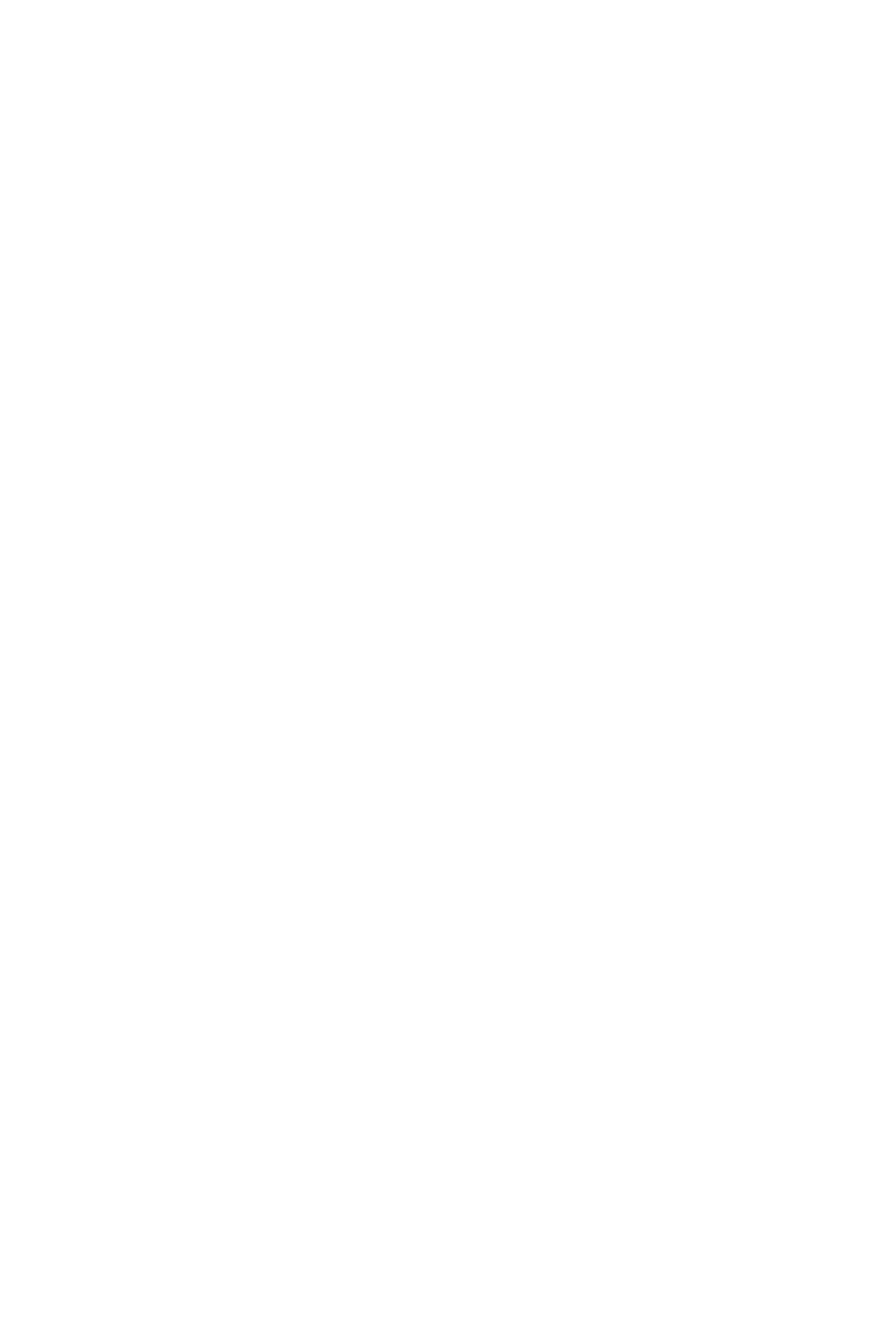
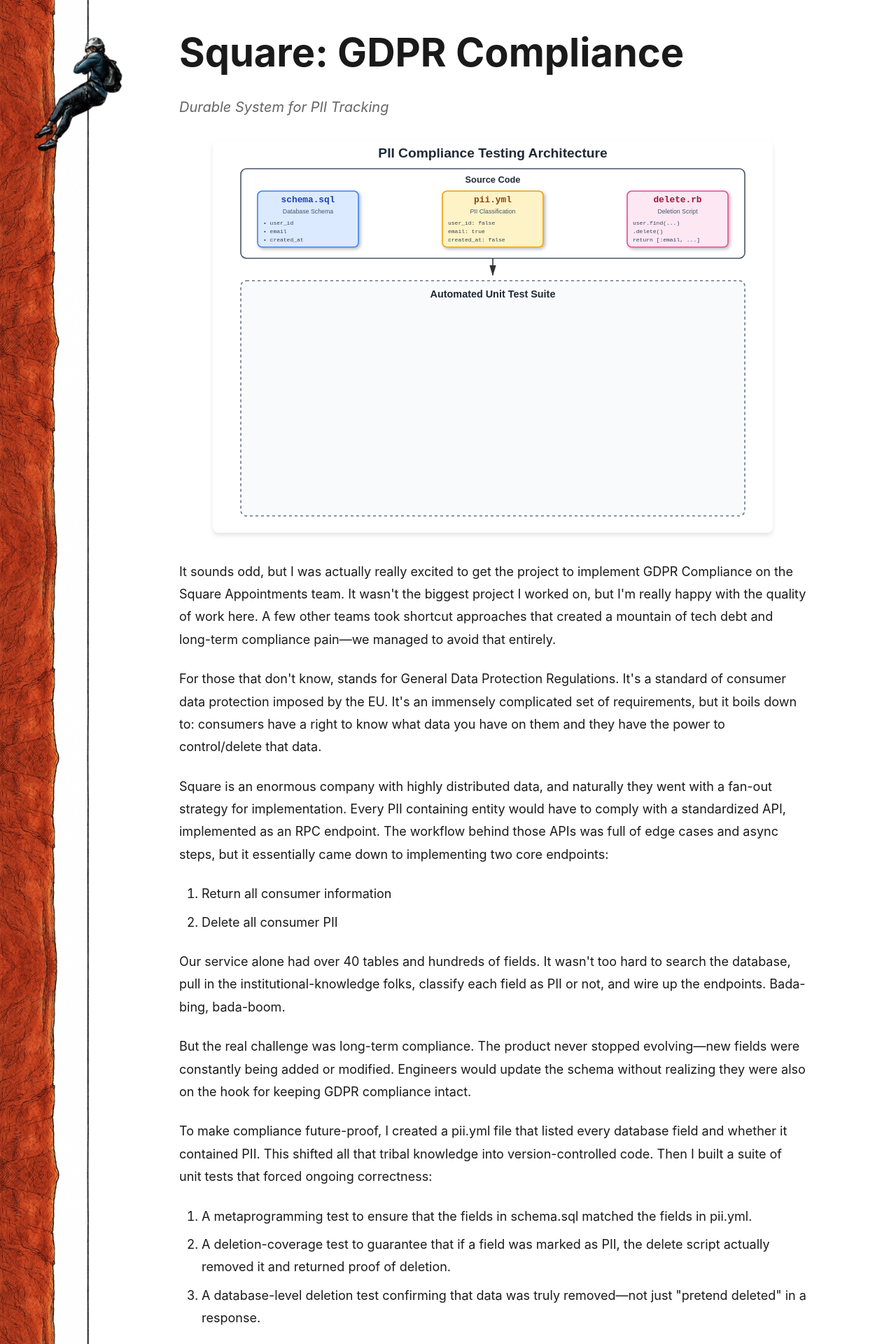
Before and after one commit to iankchristie/portfolio, a React (Vite) app: page /gdpr in a window 1280 px wide. Before the commit this address had no page. Shown: the part 200-2120 px from the top of the page at 70% size. Before the commit the page ends 800 px from the top, so only its background shows below. Built offline with nearby package versions, Linux system fonts and the light colour scheme.

Commit message:
GDPR compliance page.

```diff
--- /dev/null
+++ b/src/components/pages/GDPR.jsx
@@ -0,0 +1,110 @@
+import { Layout } from '../layout/Layout';
+import { ProjectNavigation } from '../navigation/ProjectNavigation';
+
+export function GDPR() {
+  return (
+    <Layout showRappeller={true}>
+      <div style={{
+        width: '100%',
+        margin: '0 auto',
+        padding: 'clamp(1rem, 3vw, 2rem)'
+      }}>
+        <ProjectNavigation currentLink="/gdpr" position="top" />
+
+        <h1 style={{
+          fontSize: 'clamp(2.5rem, 5vw, 3.5rem)',
+          marginBottom: '1rem',
+          color: '#1a1a1a'
+        }}>
+          Square: GDPR Compliance
+        </h1>
+
+        <p style={{
+          fontSize: 'clamp(1rem, 2vw, 1.25rem)',
+          color: '#666',
+          marginBottom: '2rem',
+          fontStyle: 'italic'
+        }}>
+          Durable System for PII Tracking
+        </p>
+
+        <div style={{
+          width: '100%',
+          maxWidth: '800px',
+          margin: '2rem auto',
+        }}>
+          <img
+            src={`${import.meta.env.BASE_URL}pii-compliance-process4.svg`}
+            alt="PII Compliance Process Diagram"
+            style={{
+              width: '100%',
+              height: 'auto',
+              borderRadius: '8px',
+              boxShadow: '0 4px 6px rgba(0, 0, 0, 0.1)'
+            }}
+          />
+        </div>
+
+        <div style={{
+          fontSize: 'clamp(1rem, 2vw, 1.125rem)',
+          lineHeight: '1.8',
+          color: '#1a1a1a',
+          marginBottom: '3rem'
+        }}>
+          <p style={{ marginBottom: '1.5rem' }}>
+            It sounds odd, but I was actually really excited to get the project to implement GDPR Compliance on the Square Appointments team. It wasn't the biggest project I worked on, but I'm really happy with the quality of work here. A few other teams took shortcut approaches that created a mountain of tech debt and long-term compliance pain—we managed to avoid that entirely.
+          </p>
+
+          <p style={{ marginBottom: '1.5rem' }}>
+            For those that don't know, stands for General Data Protection Regulations. It's a standard of consumer data protection imposed by the EU. It's an immensely complicated set of requirements, but it boils down to: consumers have a right to know what data you have on them and they have the power to control/delete that data.
+          </p>
+
+          <p style={{ marginBottom: '1.5rem' }}>
+            Square is an enormous company with highly distributed data, and naturally they went with a fan-out strategy for implementation. Every PII containing entity would have to comply with a standardized API, implemented as an RPC endpoint. The workflow behind those APIs was full of edge cases and async steps, but it essentially came down to implementing two core endpoints:
+          </p>
+
+          <ol style={{
+            paddingLeft: '2rem',
+            marginBottom: '1.5rem'
+          }}>
+            <li style={{ marginBottom: '0.5rem' }}>Return all consumer information</li>
+            <li style={{ marginBottom: '0.5rem' }}>Delete all consumer PII</li>
+          </ol>
+
+          <p style={{ marginBottom: '1.5rem' }}>
+            Our service alone had over 40 tables and hundreds of fields. It wasn't too hard to search the database, pull in the institutional-knowledge folks, classify each field as PII or not, and wire up the endpoints. Bada-bing, bada-boom.
+          </p>
+
+          <p style={{ marginBottom: '1.5rem' }}>
+            But the real challenge was long-term compliance. The product never stopped evolving—new fields were constantly being added or modified. Engineers would update the schema without realizing they were also on the hook for keeping GDPR compliance intact.
+          </p>
+
+          <p style={{ marginBottom: '1.5rem' }}>
+            To make compliance future-proof, I created a pii.yml file that listed every database field and whether it contained PII. This shifted all that tribal knowledge into version-controlled code. Then I built a suite of unit tests that forced ongoing correctness:
+          </p>
+
+          <ol style={{
+            paddingLeft: '2rem',
+            marginBottom: '1.5rem'
+          }}>
+            <li style={{ marginBottom: '0.5rem' }}>
+              A metaprogramming test to ensure that the fields in schema.sql matched the fields in pii.yml.
+            </li>
+            <li style={{ marginBottom: '0.5rem' }}>
+              A deletion-coverage test to guarantee that if a field was marked as PII, the delete script actually removed it and returned proof of deletion.
+            </li>
+            <li style={{ marginBottom: '0.5rem' }}>
+              A database-level deletion test confirming that data was truly removed—not just "pretend deleted" in a response.
+            </li>
+          </ol>
+
+          <p style={{ marginBottom: '1.5rem' }}>
+            This setup ensured long-term GDPR compliance, made future engineers aware of the rules automatically, and eliminated the possibility of quiet regressions or accidental noncompliance.
+          </p>
+        </div>
+
+        <ProjectNavigation currentLink="/gdpr" />
+      </div>
+    </Layout>
+  );
+}
--- a/src/data/content.js
+++ b/src/data/content.js
@@ -116,7 +116,7 @@
     title: "Square: GDPR Compliance",
     description: "Durable System for PII Tracking",
     image: getImagePath("square.jpg"),
-    link: "#",
+    link: "/gdpr",
     tags: ["engineering"]
   },
   {
--- a/src/main.jsx
+++ b/src/main.jsx
@@ -5,6 +5,7 @@
 import { UnderConstruction } from './components/common/UnderConstruction.jsx'
 import { Contact } from './components/pages/Contact.jsx'
 import { About } from './components/pages/About.jsx'
+import { GDPR } from './components/pages/GDPR.jsx'
 import { Projects } from './components/pages/Projects.jsx'
 import { GeoClimb } from './components/pages/GeoClimb.jsx'
 import { CorticalPlasticity } from './components/pages/CorticalPlasticity.jsx'
@@ -44,6 +45,7 @@
       <Routes>
         <Route path="/" element={<App />} />
         <Route path="/about" element={<About />} />
+        <Route path="/gdpr" element={<GDPR />} />
         <Route path="/projects" element={<Projects />} />
         <Route path="/projects/geoclimb" element={<GeoClimb />} />
         <Route path="/projects/cortical-plasticity" element={<CorticalPlasticity />} />
```
Also changed, not shown: public/pii-compliance-process4.svg (added).
